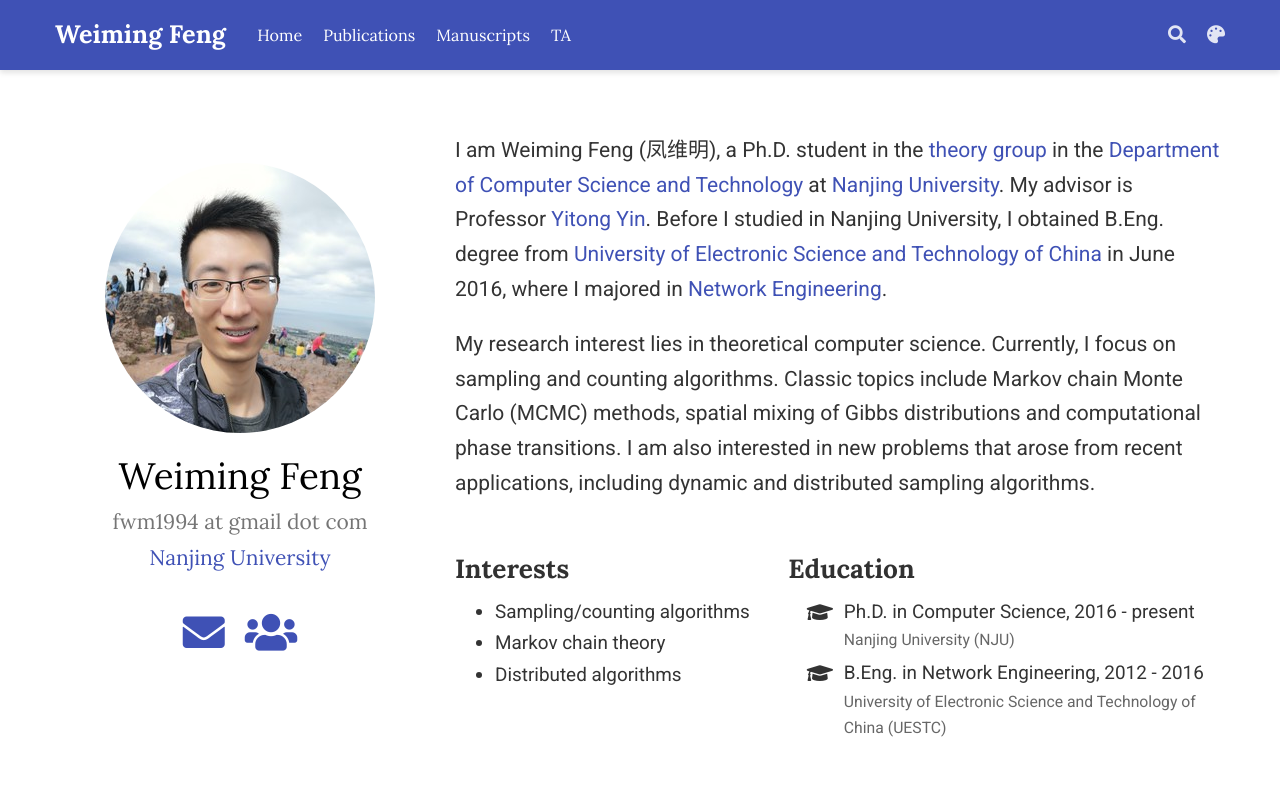
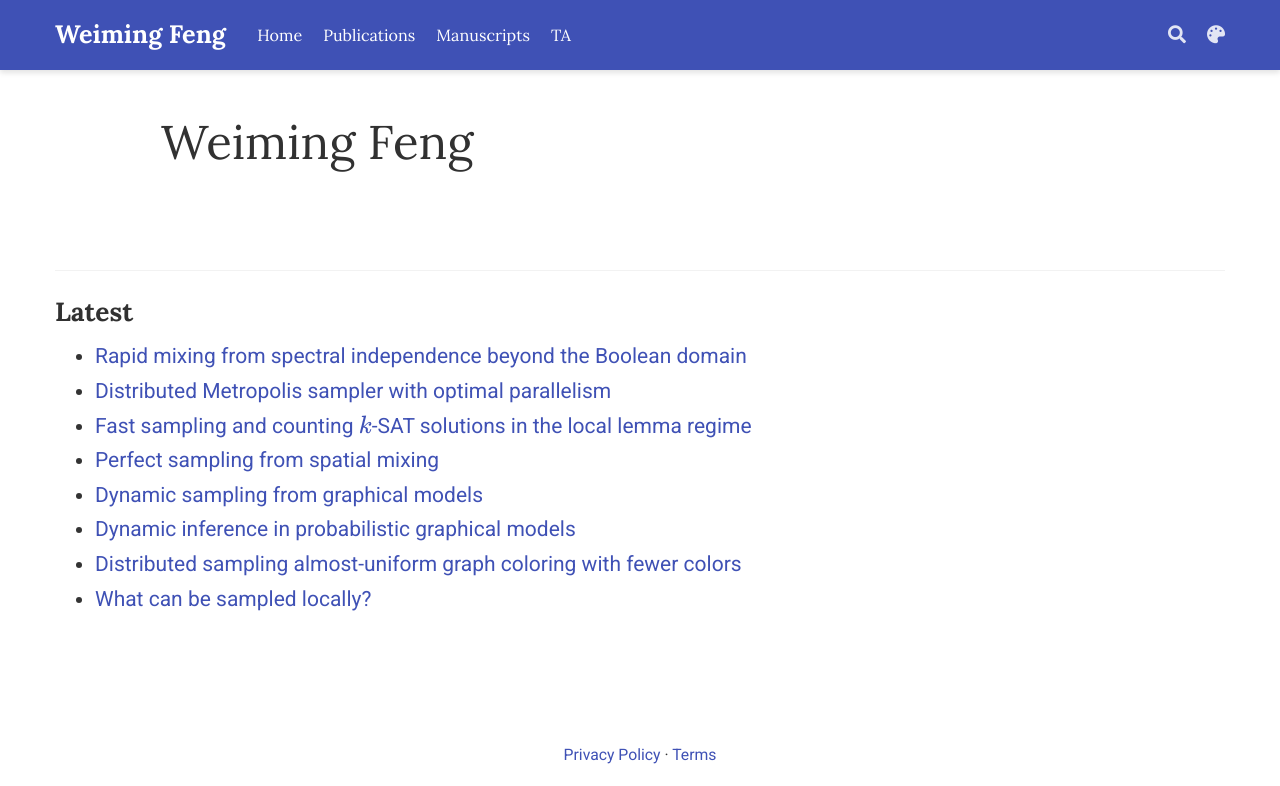
Before and after one commit to fwm94/fwm94.github.io, a plain HTML site: page author/weiming-feng/index.html in a window 1280 px wide. Shown: the top 786 px of the page. Drawn offline with nearby package versions, Linux system fonts and the light colour scheme; some packages are replaced by stand-ins of ours; some icons are missing.

Commit message:
soda 2021

```diff
--- a/author/weiming-feng/index.html
+++ b/author/weiming-feng/index.html
@@ -240,10 +240,10 @@
   <meta property="og:site_name" content="Weiming Feng">
   <meta property="og:url" content="https://fwm94.github.io/author/weiming-feng/">
   <meta property="og:title" content="Weiming Feng | Weiming Feng">
-  <meta property="og:description" content="fwm1994 at gmail dot com"><meta property="og:image" content="https://fwm94.github.io/author/weiming-feng/avatar_hu37849d196d3d2fc2bed0c74e76174450_4584684_270x270_fill_q90_lanczos_center.jpg">
-  <meta property="twitter:image" content="https://fwm94.github.io/author/weiming-feng/avatar_hu37849d196d3d2fc2bed0c74e76174450_4584684_270x270_fill_q90_lanczos_center.jpg"><meta property="og:locale" content="en-us">
+  <meta property="og:description" content="fwm1994 at gmail dot com"><meta property="og:image" content="https://fwm94.github.io/images/icon_hu0b7a4cb9992c9ac0e91bd28ffd38dd00_9727_512x512_fill_lanczos_center_2.png">
+  <meta property="twitter:image" content="https://fwm94.github.io/images/icon_hu0b7a4cb9992c9ac0e91bd28ffd38dd00_9727_512x512_fill_lanczos_center_2.png"><meta property="og:locale" content="en-us">
 
-
+    <meta property="og:updated_time" content="2021-01-10T12:25:00&#43;08:00">
 
 
 
@@ -496,6 +496,10 @@
 
 
 
+<div class="universal-wrapper pt-3">
+  <h1>Weiming Feng</h1>
+</div>
+
 
 <section id="profile-page" class="pt-5">
   <div class="container">
@@ -505,163 +509,44 @@
 
 
 
-
-
-
-
-
-
-
-
-
-
-
-
-
-
-
-<div class="row">
-  <div class="col-12 col-lg-4">
-    <div id="profile">
-
-
-
-      <img class="avatar avatar-circle" src="/author/weiming-feng/avatar_hu37849d196d3d2fc2bed0c74e76174450_4584684_270x270_fill_q90_lanczos_center.jpg" alt="Weiming Feng">
-
-
-      <div class="portrait-title">
-        <h2>Weiming Feng</h2>
-        <h3>fwm1994 at gmail dot com</h3>
-
-
-        <h3>
-          <a href="https://www.nju.edu.cn/" target="_blank" rel="noopener">
-          <span>Nanjing University</span>
-          </a>
-        </h3>
-
-      </div>
-
-      <ul class="network-icon" aria-hidden="true">
-
-
-
-
-
-
-
-
-
+    <div class="article-widget content-widget-hr">
+      <h3>Latest</h3>
+      <ul>
 
         <li>
-          <a href="mailto:fwm1994@gmail.com" >
-            <i class="fas fa-envelope big-icon"></i>
-          </a>
+          <a href="/publication/mcmcmixingtime/">Rapid mixing from spectral independence beyond the Boolean domain</a>
         </li>
 
-
-
-
-
-
-
-
-
+        <li>
+          <a href="/publication/distrsimulate/">Distributed Metropolis sampler with optimal parallelism</a>
+        </li>
 
         <li>
-          <a href="https://scholar.google.com/citations?user=uh1-AvwAAAAJ&amp;hl=en" target="_blank" rel="noopener">
-            <i class="ai ai-google-scholar big-icon"></i>
-          </a>
+          <a href="/publication/mcmcforcnf/">Fast sampling and counting $k$-SAT solutions in the local lemma regime</a>
         </li>
 
-
-
-
-
-
-
-
-
-
-
+        <li>
+          <a href="/publication/perfectcolouring/">Perfect sampling from spatial mixing</a>
+        </li>
 
         <li>
-          <a href="http://tcs.nju.edu.cn/wiki/index.php/Main_Page" target="_blank" rel="noopener">
-            <i class="fas fa-users big-icon"></i>
-          </a>
+          <a href="/publication/dynamicsampling/">Dynamic sampling from graphical models</a>
+        </li>
+
+        <li>
+          <a href="/publication/dynamicinf/">Dynamic inference in probabilistic graphical models</a>
+        </li>
+
+        <li>
+          <a href="/publication/localcoloring/">Distributed sampling almost-uniform graph coloring with fewer colors</a>
+        </li>
+
+        <li>
+          <a href="/publication/localsampling/">What can be sampled locally?</a>
         </li>
 
       </ul>
-
     </div>
-  </div>
-  <div class="col-12 col-lg-8">
-
-
-
-
-    <p>I am Weiming Feng (凤维明), a Ph.D. student in the
-<a href="http://tcs.nju.edu.cn/" target="_blank" rel="noopener">theory group</a> in the
-<a href="https://cs.nju.edu.cn/" target="_blank" rel="noopener">Department of Computer Science and Technology</a> at
-<a href="https://www.nju.edu.cn/" target="_blank" rel="noopener">Nanjing University</a>.
-My advisor is Professor
-<a href="http://tcs.nju.edu.cn/yinyt/Yitong_Yin_homepage.html" target="_blank" rel="noopener">Yitong Yin</a>.
-Before I studied in Nanjing University, I obtained B.Eng. degree from
-<a href="https://www.uestc.edu.cn/" target="_blank" rel="noopener">University of Electronic Science and Technology of China</a> in June 2016, where I majored in
-<a href="http://www.sice.uestc.edu.cn/" target="_blank" rel="noopener">Network Engineering</a>.</p>
-<p>My research interest lies in theoretical computer science. Currently, I focus on sampling and counting algorithms. Classic topics include Markov chain Monte Carlo (MCMC) methods, spatial mixing of Gibbs distributions and computational phase transitions. I am also interested in new problems that arose from recent applications, including dynamic and distributed sampling algorithms.</p>
-
-
-    <div class="row">
-
-
-      <div class="col-md-5">
-        <h3>Interests</h3>
-        <ul class="ul-interests">
-
-          <li>Sampling/counting algorithms</li>
-
-          <li>Markov chain theory</li>
-
-          <li>Distributed algorithms</li>
-
-        </ul>
-      </div>
-
-
-
-      <div class="col-md-7">
-        <h3>Education</h3>
-        <ul class="ul-edu fa-ul">
-
-          <li>
-            <i class="fa-li fas fa-graduation-cap"></i>
-            <div class="description">
-              <p class="course">Ph.D. in Computer Science, 2016 - present</p>
-              <p class="institution">Nanjing University (NJU)</p>
-            </div>
-          </li>
-
-          <li>
-            <i class="fa-li fas fa-graduation-cap"></i>
-            <div class="description">
-              <p class="course">B.Eng. in Network Engineering, 2012 - 2016</p>
-              <p class="institution">University of Electronic Science and Technology of China (UESTC)</p>
-            </div>
-          </li>
-
-        </ul>
-      </div>
-
-
-    </div>
-  </div>
-</div>
-
-
-
-
-
 
   </div>
 </section>
```
Also changed, not shown: index.html (+2 -2 lines), publication/distrsimulate/index.html (+1 -1 lines), publication/index.html (+2 -2 lines), publication/mcmcmixingtime/index.html (+1 -1 lines).
